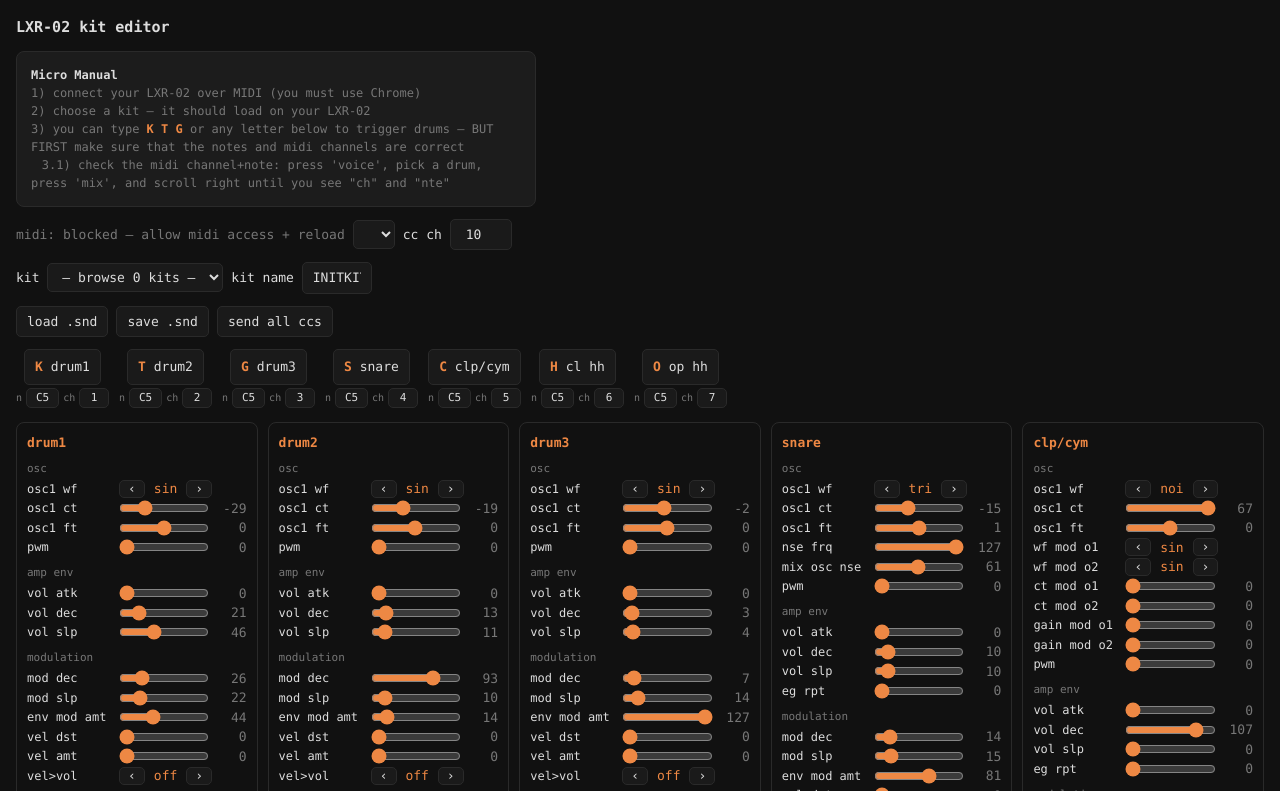
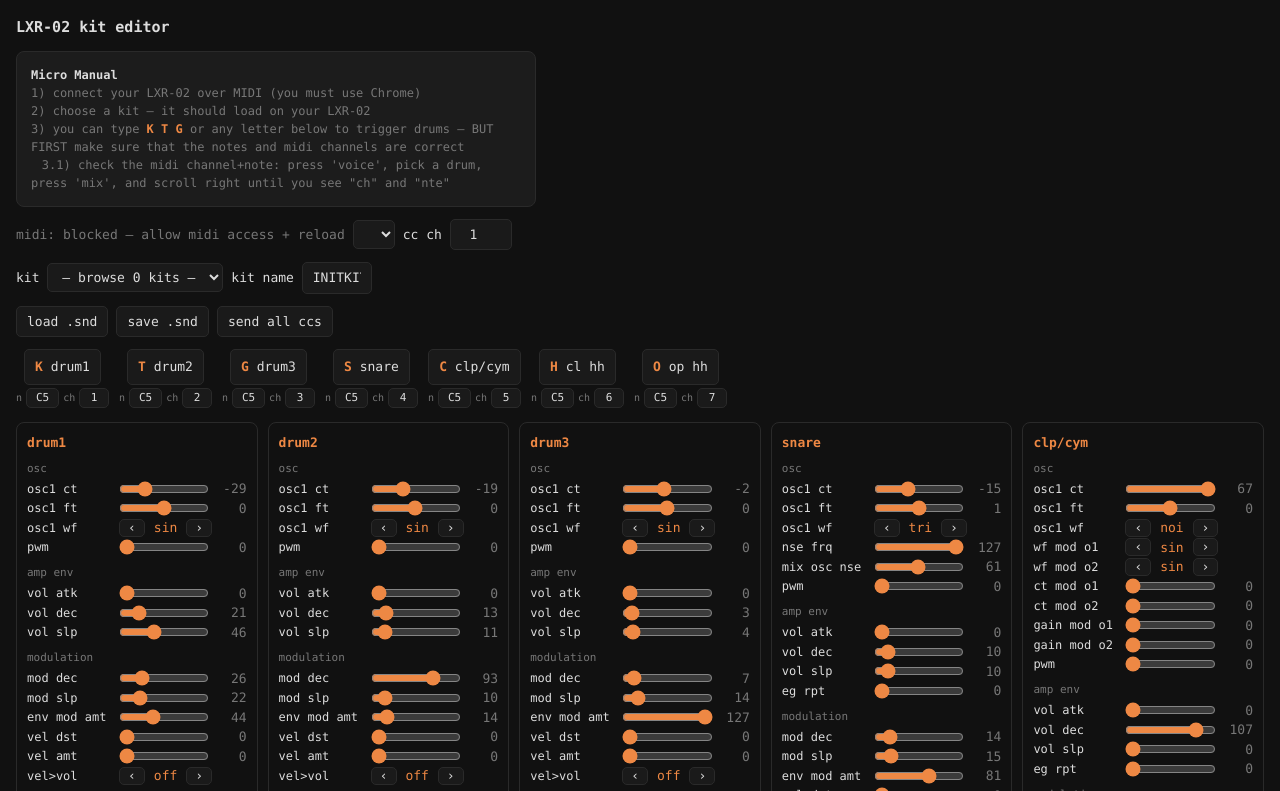
Before and after one commit to gregsadetsky/lxr02-editor, a website built with Vite: page index.html in a window 1280 px wide. Shown: the top 791 px of the page. Built offline with nearby package versions, Linux system fonts and the light colour scheme.

Commit message:
osc page order coa fin wav pwm, cc ch defaults to 1

```diff
--- a/index.html
+++ b/index.html
@@ -24,7 +24,7 @@
 <div class="bar">
   <span id="status">midi: connecting…</span>
   <select id="outsel"></select>
-  <label>cc ch <input type="number" id="ccch" min="1" max="16" value="10"></label>
+  <label>cc ch <input type="number" id="ccch" min="1" max="16" value="1"></label>
 </div>
 
 <div class="bar">
--- a/src/main.js
+++ b/src/main.js
@@ -82,7 +82,7 @@
 const sndMap = builtinMap;
 
 const $ = id => document.getElementById(id);
-const ccch = () => (+$("ccch").value || 10) - 1;
+const ccch = () => (+$("ccch").value || 1) - 1;
 
 let sendAt = 0;  // pacing cursor: bulk sends flood the lxr's internal
 // serial link (that's what corrupted the fingerprint sessions) — space them
@@ -158,7 +158,10 @@
     return e ? [{ cc: e }] : [];
   };
   const pages = [];
-  const osc = ccs("osc");
+  // device osc page order: coa fin wav pwm, then the voice-specific extras
+  const oscMain = ["OSC1 CT", "OSC1 FT", "OSC1 WF"];
+  const osc = [...oscMain.flatMap(byName),
+               ...ccs("osc").filter(r => !oscMain.includes(r.cc[3]))];
   if (i !== undefined) osc.push({ label: "pwm", n: 100 + i, max: 127 });
   if (osc.length) pages.push(["osc", osc]);
   const amp = ccs("amp env");
```
